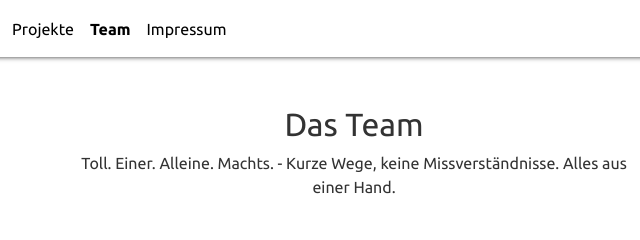
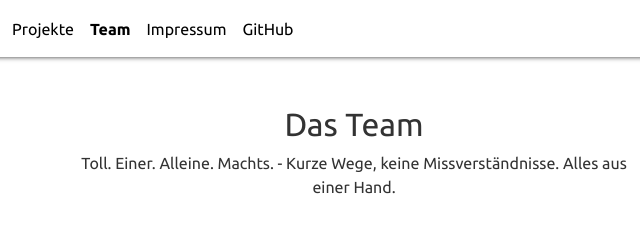
Before and after one commit to brendlers/brendlers.github.io, a plain HTML site: page team.html in a window 1280 px wide. Shown: the top 240 px of the page, 286-926 px from the left. Drawn offline with Linux system fonts and the light colour scheme; files whose address does not match are found by name.

Commit message:
Added Link to GitHub

```diff
--- a/team.html
+++ b/team.html
@@ -105,11 +105,10 @@
             <div class="collapse navbar-collapse" id="navcol-1">
                 <ul class="navbar-nav">
                     <li class="nav-item"><a class="nav-link active" href="index.html#nav">Hauptseite</a></li>
-                    <li class="nav-item"></li>
                     <li class="nav-item"><a class="nav-link active" href="projects.html">Projekte</a></li>
                     <li class="nav-item"><a class="nav-link active" href="team.html" style="font-weight: bold;">Team</a></li>
                     <li class="nav-item"><a class="nav-link active" href="impressum.html">Impressum</a></li>
-                    <li class="nav-item"></li>
+                    <li class="nav-item"><a class="nav-link active" href="https://github.com/brendlers">GitHub</a></li>
                 </ul>
             </div>
             <div class="theme-switcher dropdown"><a class="dropdown-toggle" aria-expanded="false" data-bs-toggle="dropdown" href="#"><svg xmlns="http://www.w3.org/2000/svg" width="1em" height="1em" fill="currentColor" viewBox="0 0 16 16" class="bi bi-sun-fill mb-1">
```
Also changed, not shown: impressum.html (+1 -2 lines), index.html (+0 -2 lines), projects.html (+1 -2 lines).
